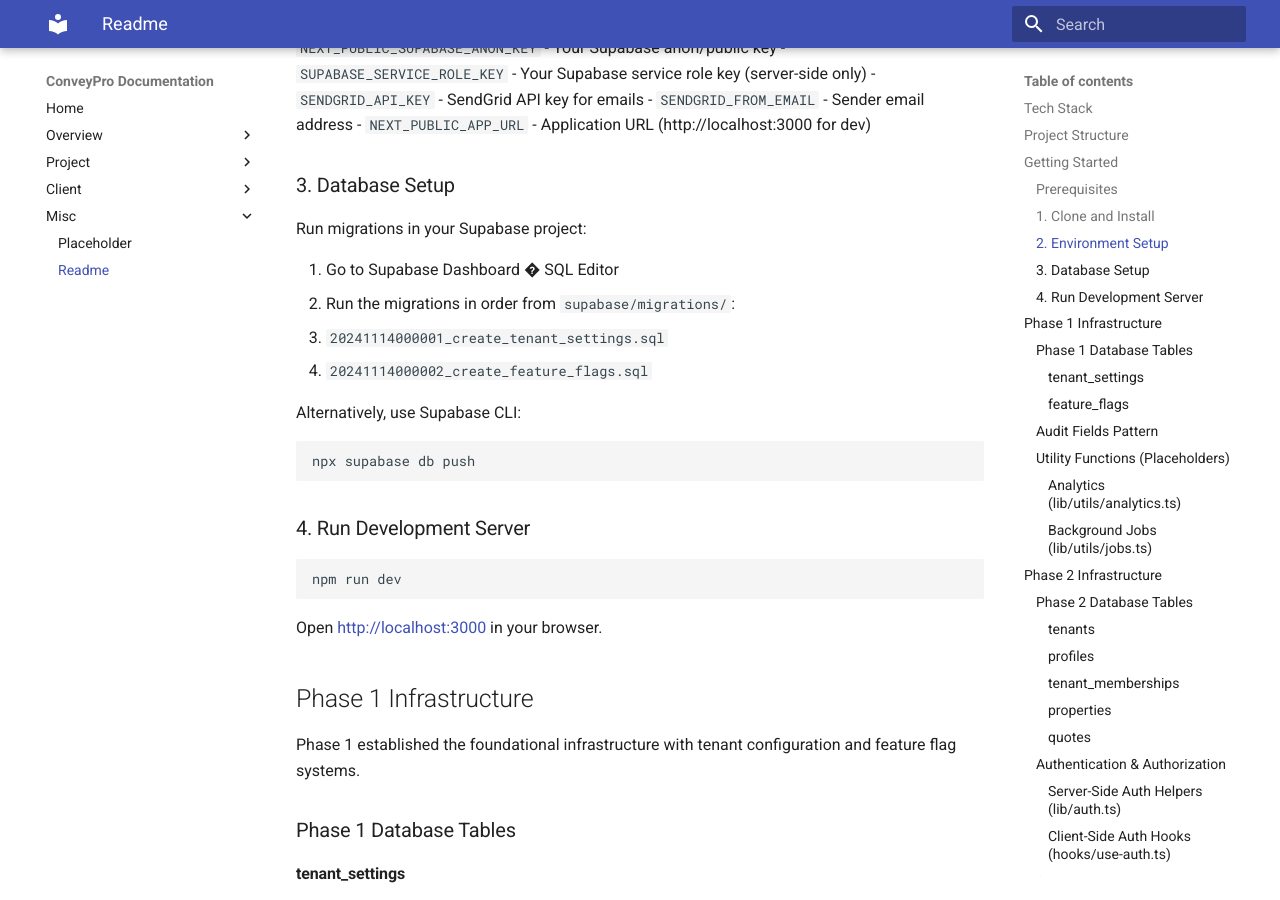
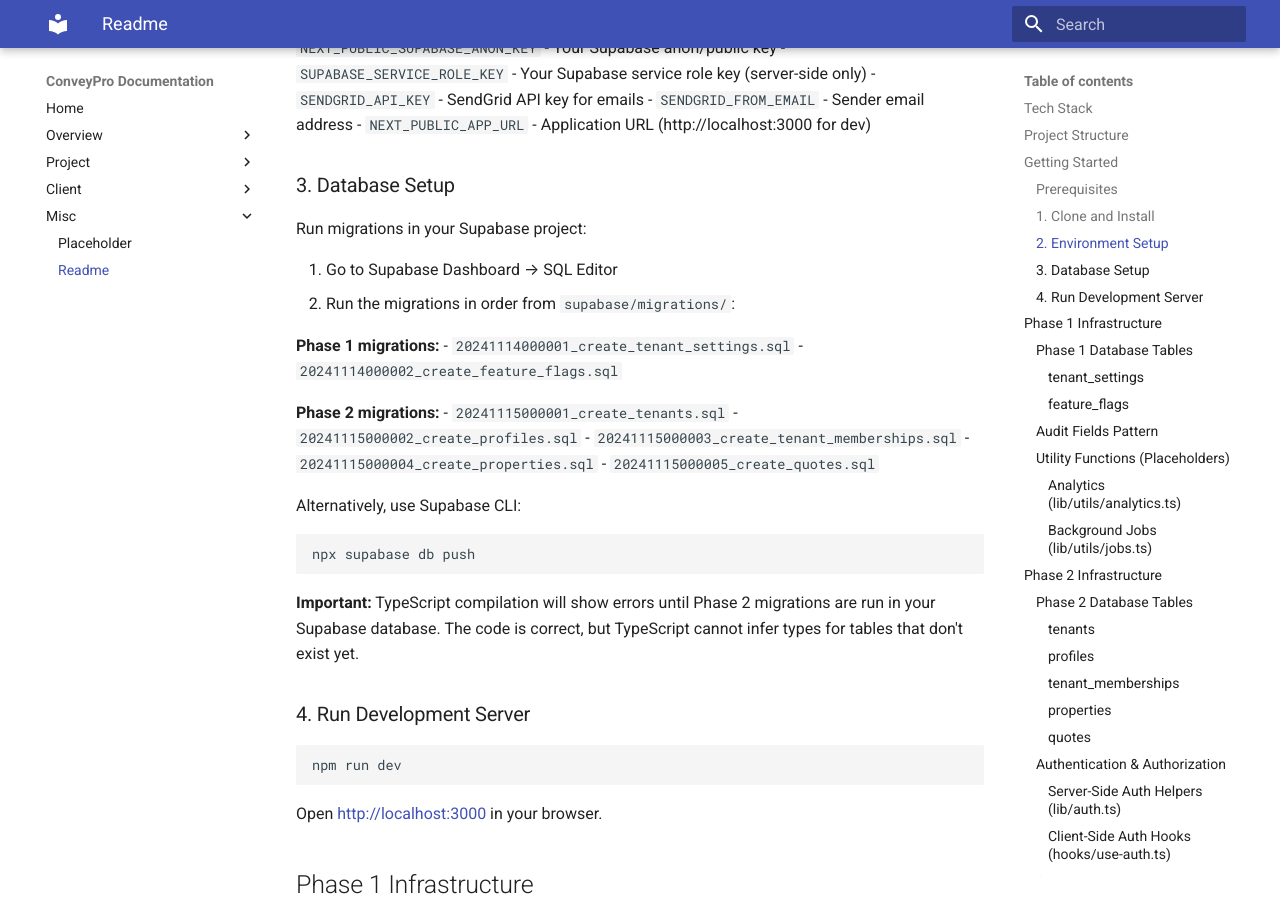
Before and after one commit to Trek-mad/ConveyPro, an MkDocs documentation site: the page built from docs/ABOUT.md, in a window 1280 px wide and 900 px high, scrolled down 1495 px. Built offline with MkDocs 1.6.1 and Material for MkDocs 9.7.7, drawn with Linux system fonts in a browser that asks for light colours.

Commit message:
Update database setup docs with Phase 2 migrations and TypeScript note

````diff
--- a/docs/ABOUT.md
+++ b/docs/ABOUT.md
@@ -69,16 +69,27 @@ Required environment variables:
 
 Run migrations in your Supabase project:
 
-1. Go to Supabase Dashboard � SQL Editor
+1. Go to Supabase Dashboard → SQL Editor
 2. Run the migrations in order from `supabase/migrations/`:
+
+   **Phase 1 migrations:**
    - `20241114000001_create_tenant_settings.sql`
    - `20241114000002_create_feature_flags.sql`
+
+   **Phase 2 migrations:**
+   - `20241115000001_create_tenants.sql`
+   - `20241115000002_create_profiles.sql`
+   - `20241115000003_create_tenant_memberships.sql`
+   - `20241115000004_create_properties.sql`
+   - `20241115000005_create_quotes.sql`
 
 Alternatively, use Supabase CLI:
 
 ```bash
 npx supabase db push
 ```
+
+**Important:** TypeScript compilation will show errors until Phase 2 migrations are run in your Supabase database. The code is correct, but TypeScript cannot infer types for tables that don't exist yet.
 
 ### 4. Run Development Server
 
````
